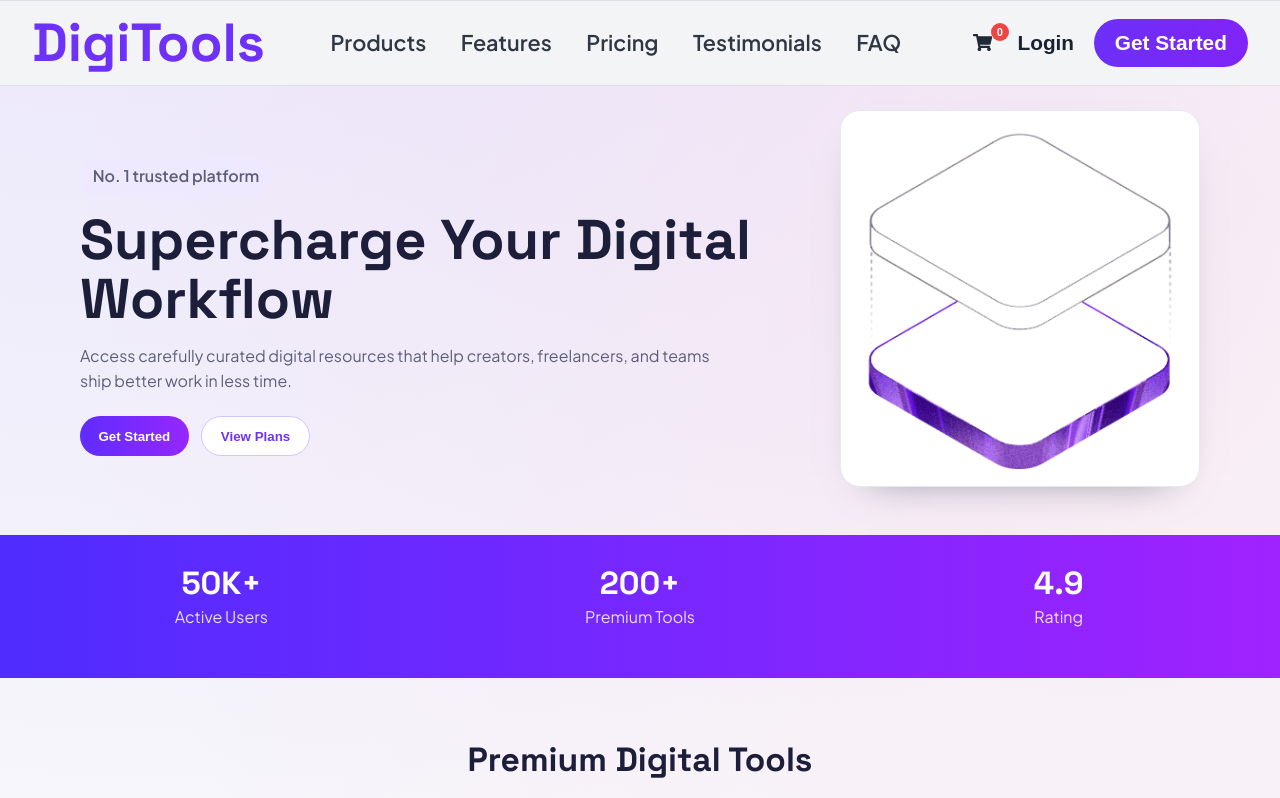
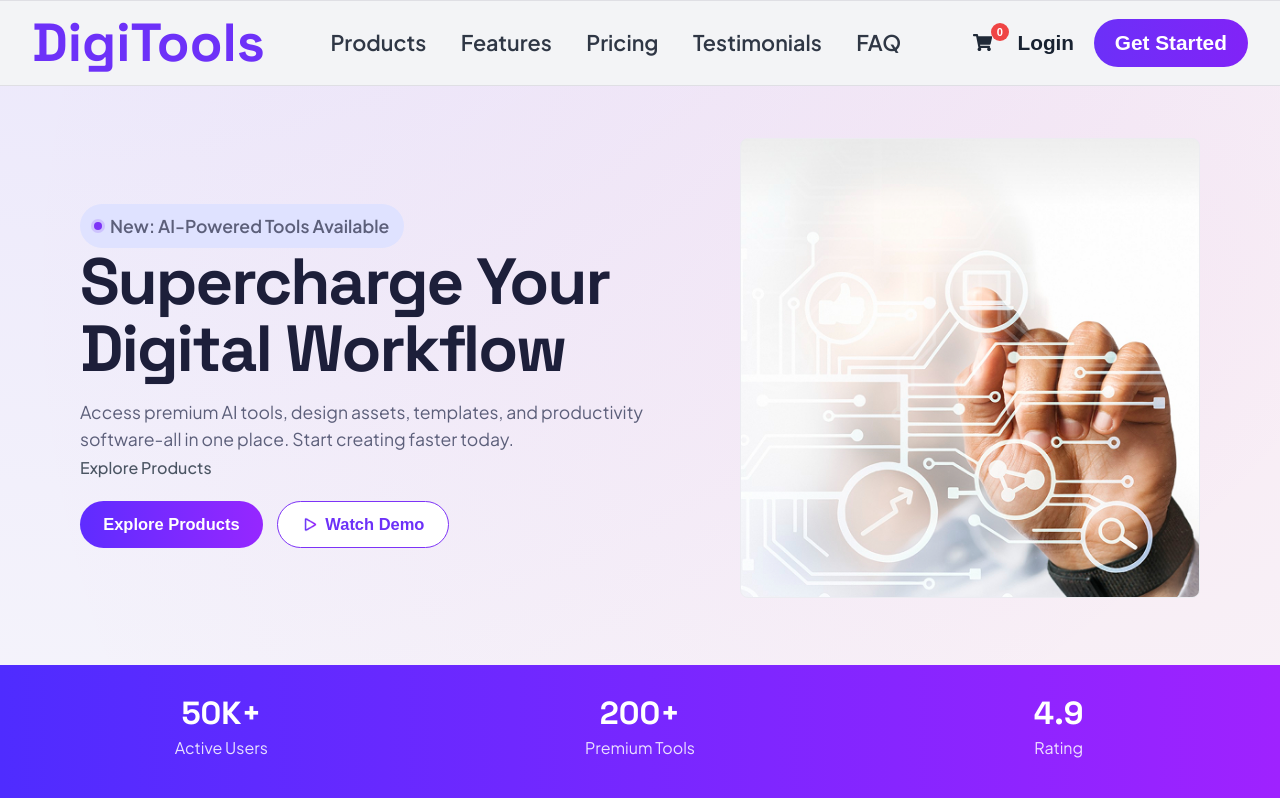
Before and after one commit to Lynx-Swapnil/Digitools-Platform, a React (Vite) app: page / in a window 1280 px wide. Shown: the top 798 px of the page. Built offline with nearby package versions, Linux system fonts and the light colour scheme.

Commit message:
added banner

```diff
--- a/src/App.css
+++ b/src/App.css
@@ -99,45 +99,68 @@
 
 .hero-section {
   display: grid;
-  grid-template-columns: 1fr 360px;
-  gap: 3rem;
+  grid-template-columns: minmax(0, 1fr) 460px;
+  gap: 4.25rem;
   align-items: center;
-  padding: 1.5rem 0 3rem;
+  padding: 3.25rem 0 4.2rem;
 }
 
 .hero-badge {
-  display: inline-block;
-  background: var(--brand-100);
+  display: inline-flex;
+  align-items: center;
+  gap: 0.5rem;
+  background: #dfe2ff;
   color: var(--brand-700);
   border-radius: 999px;
   font-weight: 600;
-  padding: 0.45rem 0.8rem;
-  margin-bottom: 0.9rem;
+  font-size: 0.88rem;
+  padding: 0.52rem 0.9rem;
+  margin-bottom: 1.15rem;
+}
+
+.hero-badge-dot {
+  width: 0.48rem;
+  height: 0.48rem;
+  border-radius: 999px;
+  background: #7d33f7;
+  box-shadow: 0 0 0 3px rgba(125, 51, 247, 0.18);
 }
 
 .hero-copy h1 {
-  font: 800 clamp(2.1rem, 5vw, 3.5rem) / 1.05 var(--heading-font);
+  font: 800 clamp(2.5rem, 5.1vw, 4.6rem) / 1.03 var(--heading-font);
+  letter-spacing: -0.03em;
   margin: 0;
 }
 
 .hero-copy p {
   color: var(--ink-700);
   max-width: 56ch;
+  margin: 1rem 0 0;
+  font-size: 1.1rem;
+}
+
+.hero-link {
+  display: inline-block;
+  margin-top: 0.2rem;
+  text-decoration: none;
+  color: #4b5563;
+  font-weight: 500;
 }
 
 .hero-actions {
   display: flex;
   flex-wrap: wrap;
-  gap: 0.8rem;
-  margin-top: 1.4rem;
+  gap: 0.9rem;
+  margin-top: 1.25rem;
 }
 
 .btn {
   border: 0;
   border-radius: 999px;
-  padding: 0.7rem 1.15rem;
+  padding: 0.8rem 1.45rem;
   font-weight: 700;
   cursor: pointer;
+  font-size: 1.03rem;
 }
 
 .btn-primary {
@@ -147,21 +170,31 @@
 
 .btn-secondary {
   background: #fff;
-  border: 1px solid var(--brand-300);
+  border: 1px solid #7d33f7;
   color: var(--brand-700);
+  display: inline-flex;
+  align-items: center;
+  gap: 0.52rem;
+}
+
+.btn-secondary img {
+  width: 0.98rem;
+  height: 0.98rem;
+  object-fit: contain;
 }
 
 .hero-visual {
-  background: #fff;
-  border-radius: 1.25rem;
-  border: 1px solid var(--line);
-  padding: 1rem;
-  box-shadow: 0 18px 40px -30px rgba(7, 17, 34, 0.55);
+  background: linear-gradient(140deg, #e7e7eb, #f7f7f8);
+  border-radius: 0.5rem;
+  border: 1px solid #ececf1;
+  padding: 0;
+  overflow: hidden;
 }
 
 .hero-visual img {
   width: 100%;
-  border-radius: 0.85rem;
+  aspect-ratio: 1 / 1;
+  object-fit: cover;
   display: block;
 }
 
@@ -472,6 +505,8 @@ footer {
 @media (max-width: 960px) {
   .hero-section {
     grid-template-columns: 1fr;
+    gap: 1.9rem;
+    padding: 2rem 0 3rem;
   }
 
   .product-grid,
@@ -512,6 +547,19 @@ footer {
     grid-template-columns: 1fr;
   }
 
+  .hero-copy h1 {
+    font-size: clamp(2.1rem, 10vw, 3rem);
+  }
+
+  .hero-copy p {
+    font-size: 1rem;
+  }
+
+  .btn {
+    padding: 0.68rem 1.08rem;
+    font-size: 0.94rem;
+  }
+
   .navbar {
     padding: 1rem 0;
   }
--- a/src/components/HeroSection/HeroSection.jsx
+++ b/src/components/HeroSection/HeroSection.jsx
@@ -1,21 +1,29 @@
-import heroImg from '../../assets/hero.png'
+import heroImg from '../../../assets/banner.png'
+import playIcon from '../../../assets/Play.png'
 
 function HeroSection() {
   return (
     <section className="hero-section container" id="home">
       <div className="hero-copy">
-        <p className="hero-badge">No. 1 trusted platform</p>
+        <p className="hero-badge">
+          <span className="hero-badge-dot" aria-hidden="true"></span>
+          New: AI-Powered Tools Available
+        </p>
         <h1>Supercharge Your Digital Workflow</h1>
         <p>
-          Access carefully curated digital resources that help creators,
-          freelancers, and teams ship better work in less time.
+          Access premium AI tools, design assets, templates, and productivity
+          software-all in one place. Start creating faster today.
         </p>
+        <a className="hero-link" href="#products">
+          Explore Products
+        </a>
         <div className="hero-actions">
           <button className="btn btn-primary" type="button">
-            Get Started
+            Explore Products
           </button>
           <button className="btn btn-secondary" type="button">
-            View Plans
+            <img src={playIcon} alt="" aria-hidden="true" />
+            Watch Demo
           </button>
         </div>
       </div>
```
